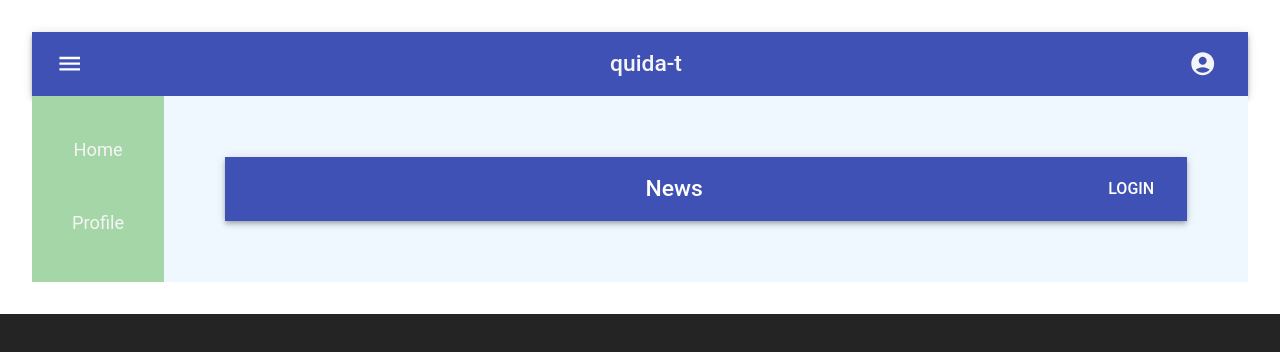
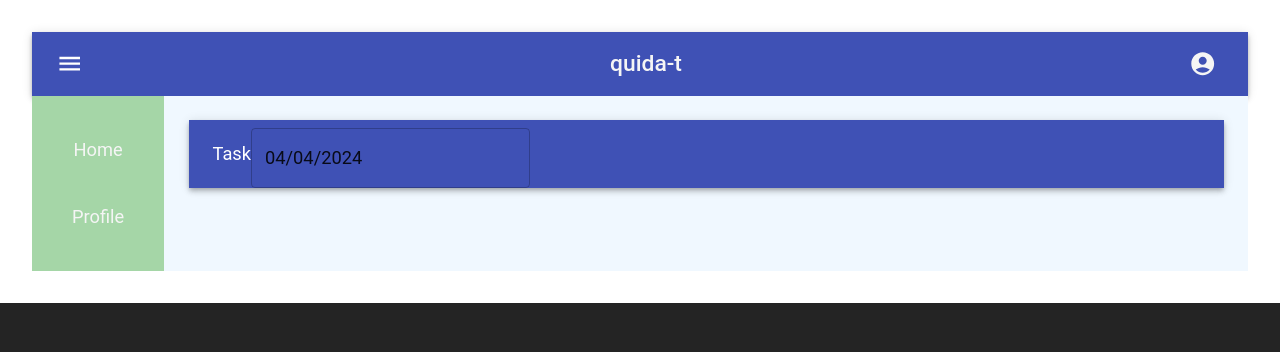
Before and after one commit to franArteaga8/quida-t, a React (Vite) app in the folder root/: page / in a window 1280 px wide. Shown: the top 352 px of the page. Built offline with nearby package versions, Linux system fonts and the light colour scheme; sample sign-in values are in the browser's storage; the HTML template or start-up script is replaced by a standard one.

Commit message:
display general more date for send data

```diff
--- a/root/package.json
+++ b/root/package.json
@@ -16,6 +16,7 @@
     "@mui/icons-material": "^5.15.14",
     "@mui/material": "^5.15.14",
     "@mui/x-data-grid": "^7.1.0",
+    "@mui/x-date-pickers": "^7.1.1",
     "axios": "^1.6.8",
     "dayjs": "^1.11.10",
     "react": "^18.2.0",
--- a/root/src/pages/Home/Home.css
+++ b/root/src/pages/Home/Home.css
@@ -1,6 +1,7 @@
 .position{
     display: flex;
+    flex-direction: column;
     background-color: aliceblue;
     width: 100%;
-    padding: 5%;
+    padding: 2%;
 }
--- a/root/src/pages/Home/Home.jsx
+++ b/root/src/pages/Home/Home.jsx
@@ -1,20 +1,67 @@
 import './Home.css'
-import {Box, AppBar, Toolbar,Typography, Button} from '@mui/material';
+import {Box, AppBar, Toolbar, Typography} from '@mui/material';
+
+
+import { DemoContainer } from '@mui/x-date-pickers/internals/demo';
+import { AdapterDayjs } from '@mui/x-date-pickers/AdapterDayjs';
+import { LocalizationProvider } from '@mui/x-date-pickers/LocalizationProvider';
+import { DatePicker } from '@mui/x-date-pickers/DatePicker';
+import { useEffect, useState } from 'react';
+import dayjs from 'dayjs';
+
+
 
 const Home = () => {
+
+  const [date, setDate] = useState('')
+  const [selectDate, setSelectDate] = useState('')
+
+  const [taskDay, setTaskDay] = useState([])
+  const [taskWeek, setTaskWeek] = useState([])
+  const [taskMonth, setTaskMonth] = useState([])
+
+  const handleFormatDate = ()=>{
+    const dateCurrent = new Date()
+    const day = dateCurrent.getDate()
+    const month = dateCurrent.getMonth() + 1
+    const year =  dateCurrent.getFullYear()
+    setDate(`${month}/${day}/${year}`)
+  }
+
+
+
+  useEffect(()=>{
+    handleFormatDate()
+
+  },[])
+
+
   return (
     <>
     <div className="position">
 
     <Box sx={{ flexGrow: 1 }}>
-      <AppBar position="static">
-        <Toolbar>
-          <Typography variant="h6" component="div" sx={{ flexGrow: 1 }}>
-            News
-          </Typography>
-          <Button color="inherit">Login</Button>
+      <AppBar position="static" sx={{ flexGrow: 1 }}>
+        <Toolbar sx={{ flexGrow: 1 }} >
+
+            <label> Task</label>
+
+            <LocalizationProvider dateAdapter={AdapterDayjs} >
+              <DemoContainer components={['DatePicker']} >
+                <DatePicker value={dayjs(date)} onChange={(e)=> {setSelectDate(e)
+                }}/>
+              </DemoContainer>
+            </LocalizationProvider>
+
         </Toolbar>
       </AppBar>
+    </Box>
+
+    <Box>
+      <Typography variant='h1'>
+
+        {selectDate && (parseInt(selectDate.$d.getMonth()) + 1)+ '/'+ selectDate.$d.getDate() + '/'+ selectDate.$d.getFullYear()}
+      </Typography>
     </Box>
     </div>
     </>
```
Also changed, not shown: 1 other file (tests, documents, lock files or other folders).
